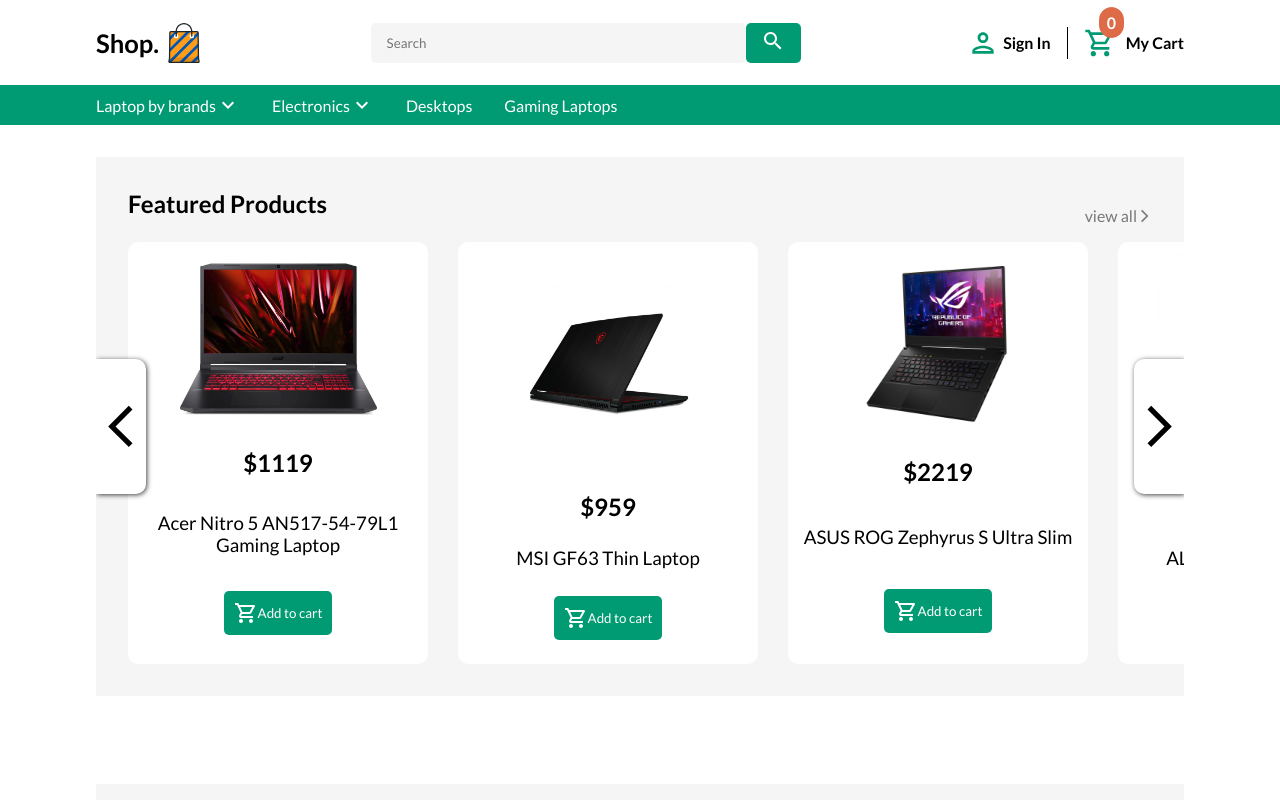
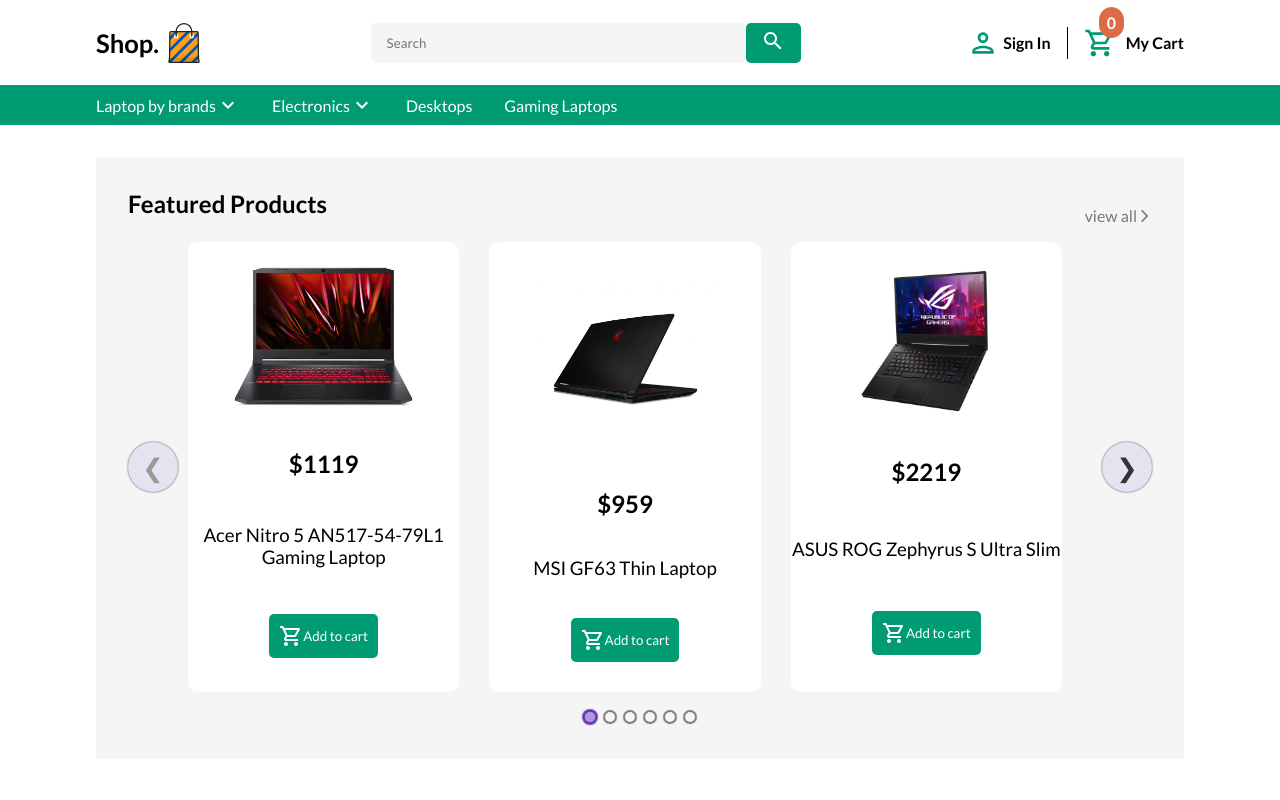
Before and after one commit to iambinod27/Shop-Ecommerce, a React (Create React App) app: page / in a window 1280 px wide. Shown: the top 800 px of the page. Built offline with nearby package versions, Linux system fonts and the light colour scheme.

Commit message:
carousel

```diff
--- a/package.json
+++ b/package.json
@@ -10,9 +10,11 @@
     "@testing-library/user-event": "^13.5.0",
     "react": "^17.0.2",
     "react-dom": "^17.0.2",
+    "react-elastic-carousel": "^0.11.5",
     "react-router-dom": "^6.2.1",
     "react-scripts": "5.0.0",
     "sass": "^1.49.7",
+    "styled-components": "^5.3.3",
     "web-vitals": "^2.1.4"
   },
   "scripts": {
--- a/src/components/Accessories.js
+++ b/src/components/Accessories.js
@@ -6,6 +6,7 @@
 import { Link } from "react-router-dom";
 import { ProductContext } from "../context/ProductContext";
 import ProductCard from "./ProductCard";
+import Carousel from "react-elastic-carousel";
 
 function Accessories() {
   const { products } = useContext(ProductContext);
@@ -19,6 +20,12 @@
 
     setItem(newItems);
   };
+  const breakPoints = [
+    { width: 325, itemsToShow: 1 },
+    { width: 500, itemsToShow: 2 },
+    { width: 768, itemsToShow: 3 },
+    { width: 1200, itemsToShow: 4 },
+  ];
 
   return (
     <section className="showcase">
@@ -37,9 +44,9 @@
               </p>
             </Link>
           </div>
-          <ArrowBackIosOutlined className="sliderArrow left" />
 
           <div className="Products-container">
+            <Carousel breakPoints={breakPoints}>
               {product.map((item) => {
                 if (item.category === "Accessories") {
                   return (
@@ -57,8 +64,8 @@
                   );
                 }
               })}
+            </Carousel>
           </div>
-          <ArrowForwardIosOutlined className="sliderArrow right" />
         </div>
       </div>
     </section>
--- a/src/components/BestSelling.js
+++ b/src/components/BestSelling.js
@@ -6,6 +6,7 @@
 import { ProductContext } from "../context/ProductContext";
 import ProductCard from "./ProductCard";
 import { Link } from "react-router-dom";
+import Carousel from "react-elastic-carousel";
 
 function BestSelling() {
   const { products } = useContext(ProductContext);
@@ -19,7 +20,12 @@
 
     setItem(newItems);
   };
-
+  const breakPoints = [
+    { width: 325, itemsToShow: 1 },
+    { width: 500, itemsToShow: 2 },
+    { width: 768, itemsToShow: 3 },
+    { width: 1200, itemsToShow: 4 },
+  ];
   return (
     <section className="showcase">
       <div className="container">
@@ -37,8 +43,9 @@
               </p>
             </Link>
           </div>
-          <ArrowBackIosOutlined className="sliderArrow left" />
+
           <div className="Products-container">
+            <Carousel breakPoints={breakPoints}>
               {product.map((item) => {
                 if (item.sale) {
                   return (
@@ -56,8 +63,8 @@
                   );
                 }
               })}
+            </Carousel>
           </div>
-          <ArrowForwardIosOutlined className="sliderArrow right" />
         </div>
       </div>
     </section>
--- a/src/components/FeaturedProducts.js
+++ b/src/components/FeaturedProducts.js
@@ -6,6 +6,7 @@
 import ProductCard from "./ProductCard";
 import { ProductContext } from "../context/ProductContext";
 import { Link } from "react-router-dom";
+import Carousel from "react-elastic-carousel";
 
 const FeaturedProduct = () => {
   const { products } = useContext(ProductContext);
@@ -17,6 +18,13 @@
   const filterItems = () => {
     setItem(product);
   };
+
+  const breakPoints = [
+    { width: 325, itemsToShow: 1 },
+    { width: 500, itemsToShow: 2 },
+    { width: 768, itemsToShow: 3 },
+    { width: 1200, itemsToShow: 4 },
+  ];
 
   return (
     <section className="showcase">
@@ -35,8 +43,9 @@
               </p>
             </Link>
           </div>
-          <ArrowBackIosOutlined className="sliderArrow left" />
+
           <div className="Products-container">
+            <Carousel breakPoints={breakPoints}>
               {product.map((item) => {
                 return (
                   <ProductCard
@@ -52,8 +61,8 @@
                   />
                 );
               })}
+            </Carousel>
           </div>
-          <ArrowForwardIosOutlined className="sliderArrow right" />
         </div>
       </div>
     </section>
--- a/src/pages/Create.js
+++ b/src/pages/Create.js
@@ -1,9 +1,8 @@
-import { useRef, useState } from "react";
+import { useRef } from "react";
 
 function Create() {
   const emailRef = useRef();
   const passwordRef = useRef();
-  const passwordConfirmationRef = useRef();
 
   return (
     <section className="create">
@@ -33,15 +32,7 @@
                 ref={passwordRef}
               />
             </label>
-            <label>
-              <p>Password confirmation</p>
-              <input
-                type="password"
-                placeholder="*******"
-                required
-                ref={passwordConfirmationRef}
-              />
-            </label>
+
             <div className="agree">
               <input type="checkbox" />
               <p>I agree to the terms & conditions</p>
@@ -51,6 +42,8 @@
               <button type="submit" className="btn">
                 Create an account
               </button>
+
+              <button>Logout</button>
             </div>
           </form>
         </div>
--- a/src/styles.scss
+++ b/src/styles.scss
@@ -274,41 +274,13 @@
         }
       }
 
-      .sliderArrow {
-        width: 50px;
-        height: 25%;
-        background-color: #fff;
-        color: #000;
-        box-shadow: 1px 1px 5px 0px rgba(0, 0, 0, 0.75);
-        position: absolute;
-        z-index: 999;
-        top: 0;
-        bottom: 0;
-        margin: auto;
-        cursor: pointer;
-
-        &.left {
-          left: 0;
-          border-bottom-right-radius: 10px;
-          border-top-right-radius: 10px;
-        }
-
-        &.right {
-          right: 0;
-          border-bottom-left-radius: 10px;
-          border-top-left-radius: 10px;
-        }
-      }
-
       .Products-container {
         display: flex;
-        width: max-content;
-        transform: translateX(0px);
-        transition: all 1s ease;
 
         .products {
           margin-right: 30px;
           width: 300px;
+          height: 450px;
           text-align: center;
           border-radius: 10px;
           background: #fff;
@@ -325,24 +297,8 @@
           }
 
           img {
-            width: 75%;
+            max-width: 75%;
             object-fit: cover;
-          }
-
-          .reviews {
-            display: flex;
-            justify-content: center;
-            padding: 5px 0;
-
-            li {
-              .stared {
-                color: gold;
-              }
-
-              .unstared {
-                color: gold;
-              }
-            }
           }
 
           h3 {
@@ -923,6 +879,7 @@
 
       .view-item {
         width: 325px;
+        height: 450px;
         border-radius: 15px;
         background-color: #fff;
         overflow: hidden;
@@ -935,7 +892,7 @@
           align-items: center;
 
           img {
-            width: 75%;
+            width: 65%;
             object-fit: cover;
           }
 
```
Also changed, not shown: 1 other file (tests, documents, lock files or other folders). Lines whose indentation alone changed are shown as unchanged.
